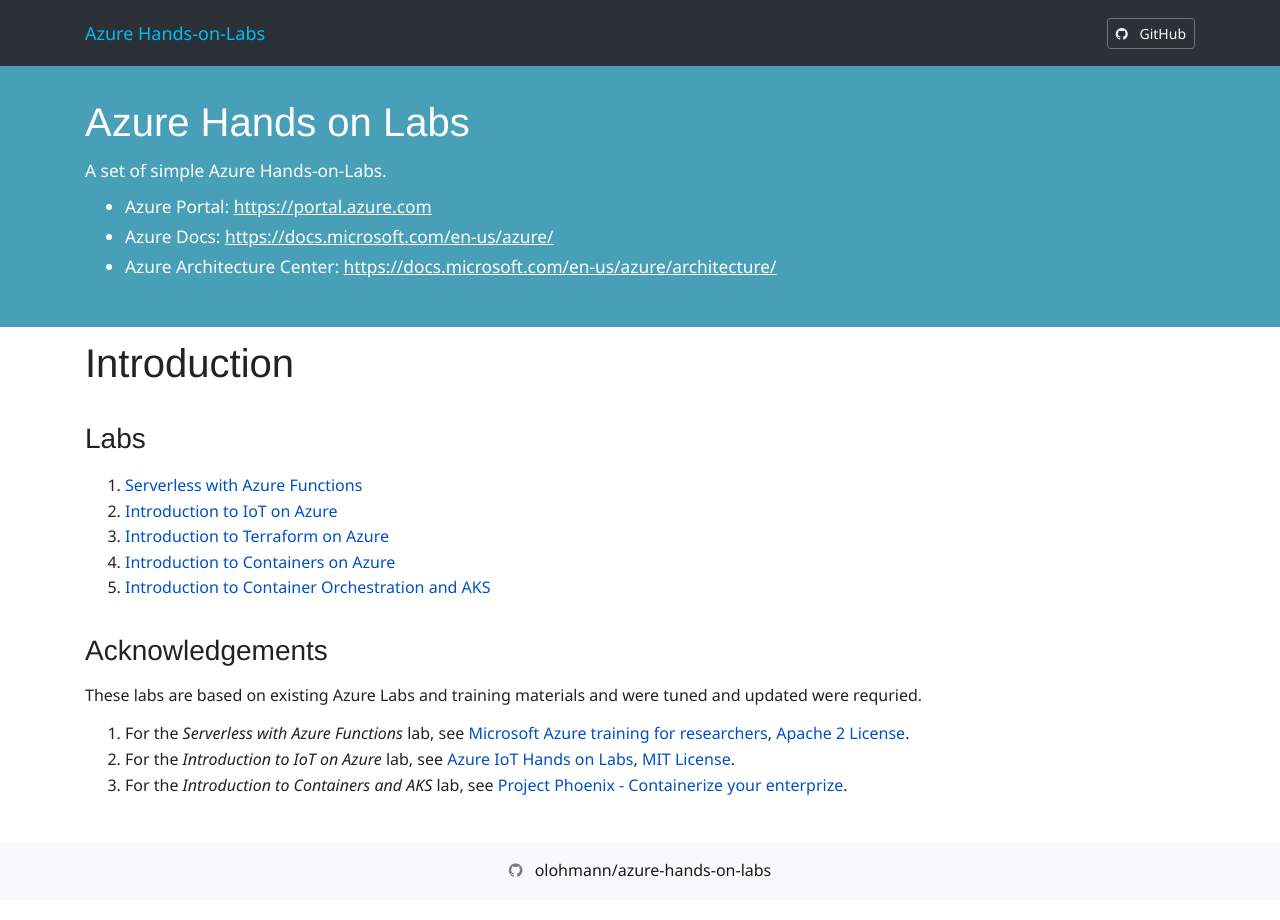
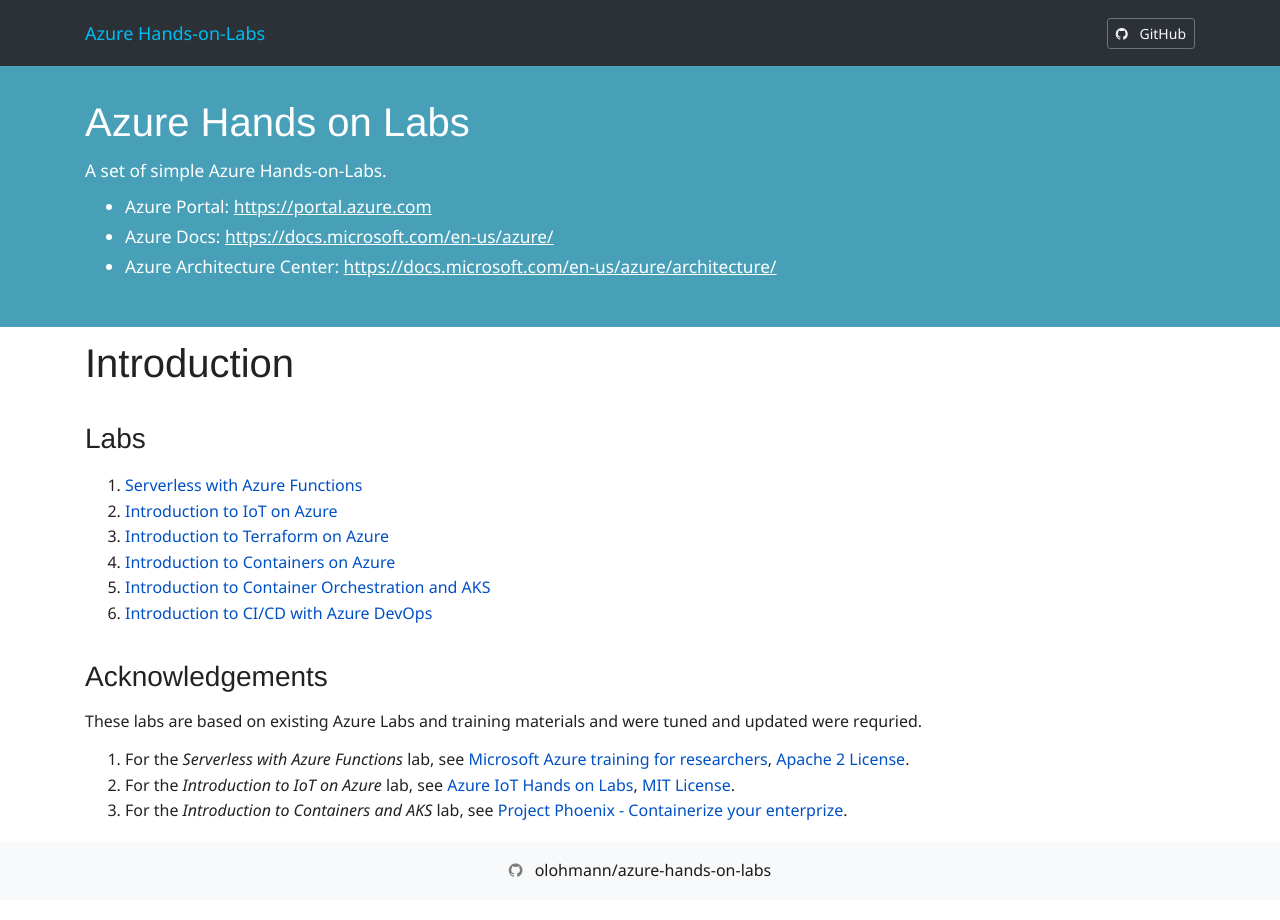
Before and after one commit to olohmann/azure-hands-on-labs, a Jekyll site: the page built from index.md, in a window 1280 px wide. Built offline with Jekyll 4.4.1, drawn with Linux system fonts in a browser that asks for light colours; nearby versions of some CDN libraries; our own code applies the rules of GitHub Pages for plain Markdown files.

Commit message:
adding link for new lab

```diff
--- a/index.md
+++ b/index.md
@@ -11,6 +11,7 @@ layout: home
 1. [Introduction to Terraform on Azure](./labs/03_terraform/terraform.md)
 1. [Introduction to Containers on Azure](./labs/04_containers_on_azure/containers_on_azure.md)
 1. [Introduction to Container Orchestration and AKS](./labs/05_container_orchestration_and_aks/containers_and_aks.md)
+1. [Introduction to CI/CD with Azure DevOps](./labs/06_cicd_azure_devops/cicd_azure_devops.md)
 
 ## Acknowledgements
 
```
